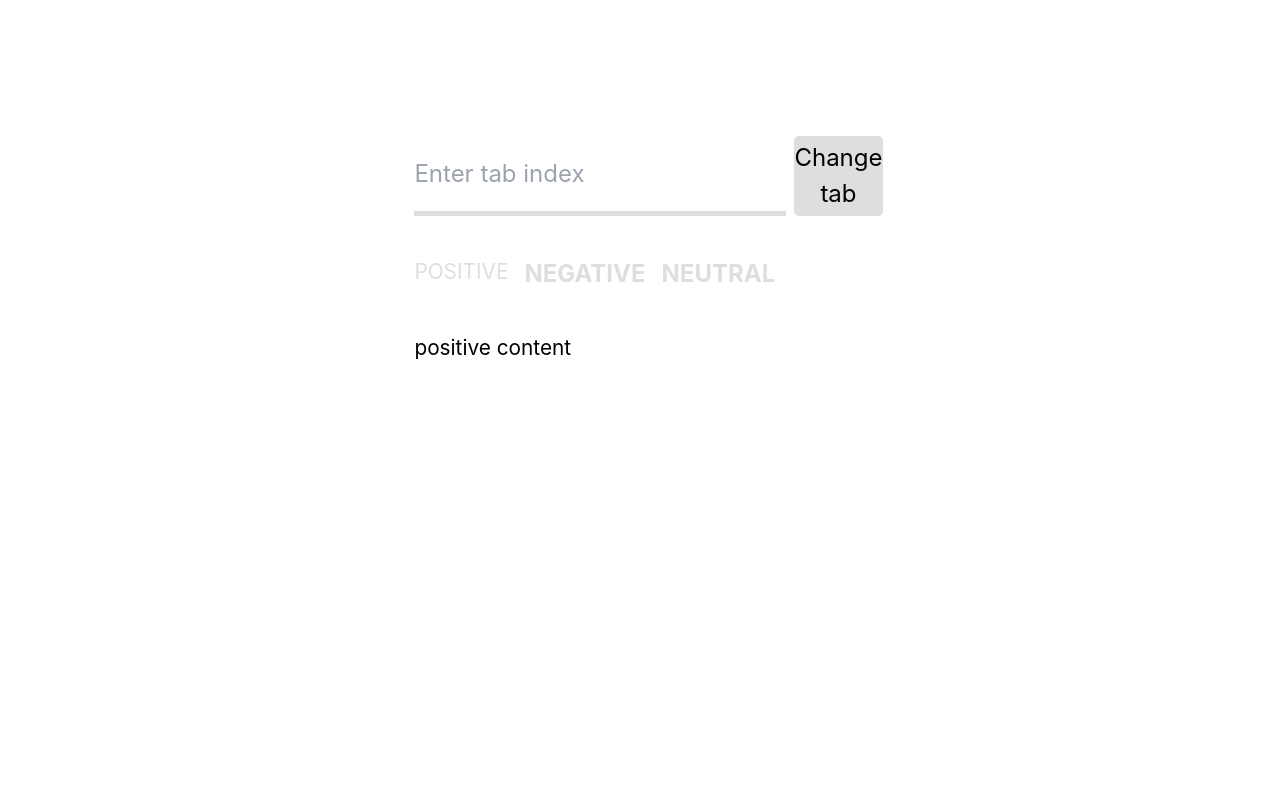
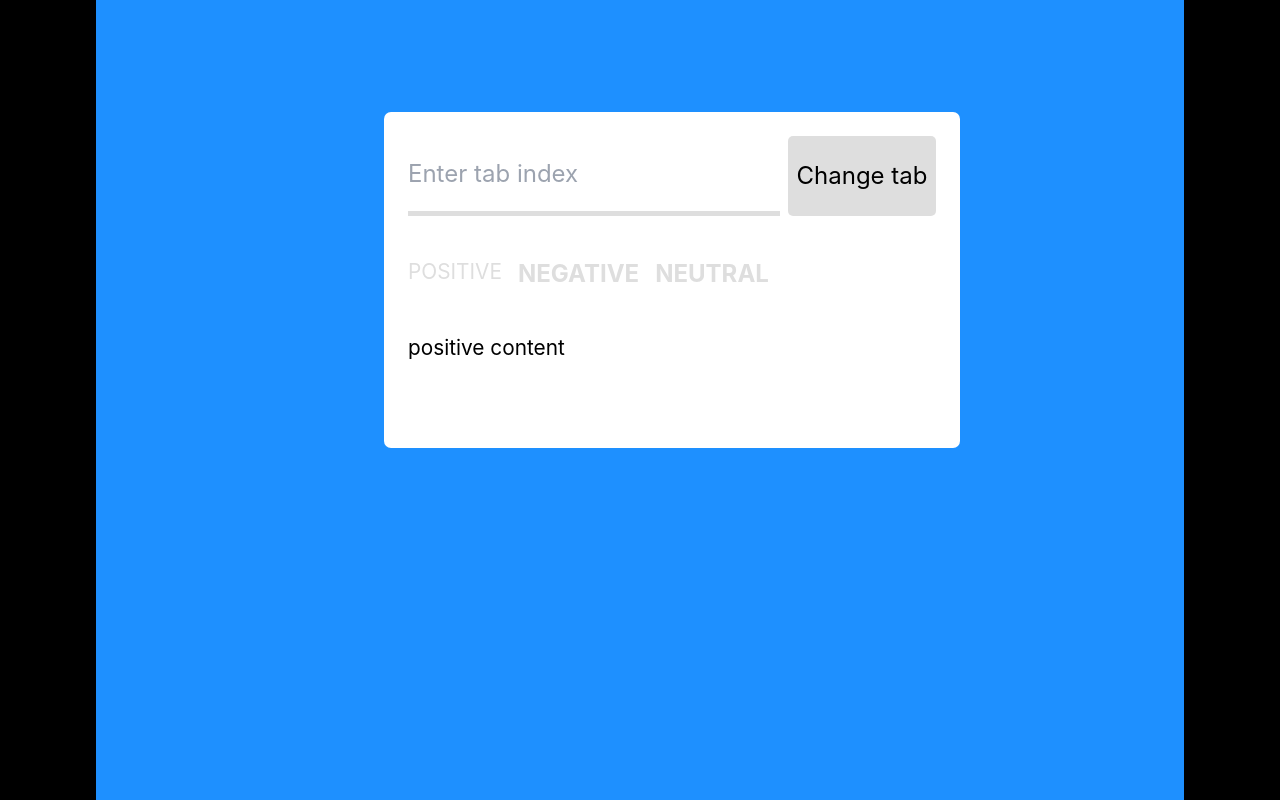
Before and after one commit to incredible92/reactLoops, a React (Create React App) app: page /loop1-step2 in a window 1280 px wide. Built offline with nearby package versions, Linux system fonts and the light colour scheme.

Commit message:
fix: Styles error

```diff
--- a/src/LoopRoutes.jsx
+++ b/src/LoopRoutes.jsx
@@ -12,7 +12,7 @@ import Search from './components/loop1/Step8/Search'
 import ElementMoves from './components/loop1/Step9/ElementMoves'
 import Drag from './components/loop1/Step10/Drag'
 
-export default  () => (
+const LoopRoutes =  () => (
     <Switch>
       <Route path="/" exact component={Folders} />
       <Route path="/loop1-step1" component={Sort} />
@@ -27,3 +27,5 @@ export default  () => (
       <Route path="/loop1-step10" component={Drag} />
     </Switch>
   )
+
+  export default LoopRoutes
--- a/src/components/loop1/Step10/Drag.scss
+++ b/src/components/loop1/Step10/Drag.scss
@@ -9,13 +9,13 @@
     height: 100vh;
     width: 90%;
     margin-left: 4rem;
-    background-color: rgb(92, 91, 91);
+    background-color: #212637;
 }
 
 .dragElement {
     position: absolute;
     width: 17vw;
-    height: 30vh;
+    height: 35vh;
     cursor: cell;
     border-radius: 5px;
     background-color: white;
--- a/src/components/loop1/Step2/Content.jsx
+++ b/src/components/loop1/Step2/Content.jsx
@@ -19,7 +19,8 @@ function Contents() {
     }
 
     return(
-     <div>
+     <div className="bg2">
+         <div className="content-bg">
       <div className="wrap">
         <form className="form-content" onSubmit={handleChange}>
             <input type="number" name="content"  placeholder="Enter tab index" />
@@ -48,6 +49,7 @@ function Contents() {
             </span>
 
       </div>
+      </div>
     </div>
     )
 }
--- a/src/components/loop1/Step2/Content.scss
+++ b/src/components/loop1/Step2/Content.scss
@@ -1,14 +1,25 @@
-
-.App {
-  text-align: center;
+.bg2 {
+  height: 100vh;
+  width: 100%;
+  background-color: black;
+}
+.content-bg {
+  position: relative;
+  height: 100vh;
+  width: 85%;
+  margin-left: 6rem;
+  background-color: #1E90FF;
 }
 
 .wrap {
+  position: absolute;
+  top: 7rem;
+  left: 18rem;
   padding: 1.5rem;
-  margin: 7rem auto;
+  margin: 0 auto;
   text-align: center;
   justify-content: center;
-  width: 39vw;
+  width: 45vw;
   height: 42vh;
   border-radius: 7px;
   background-color: white;
```
